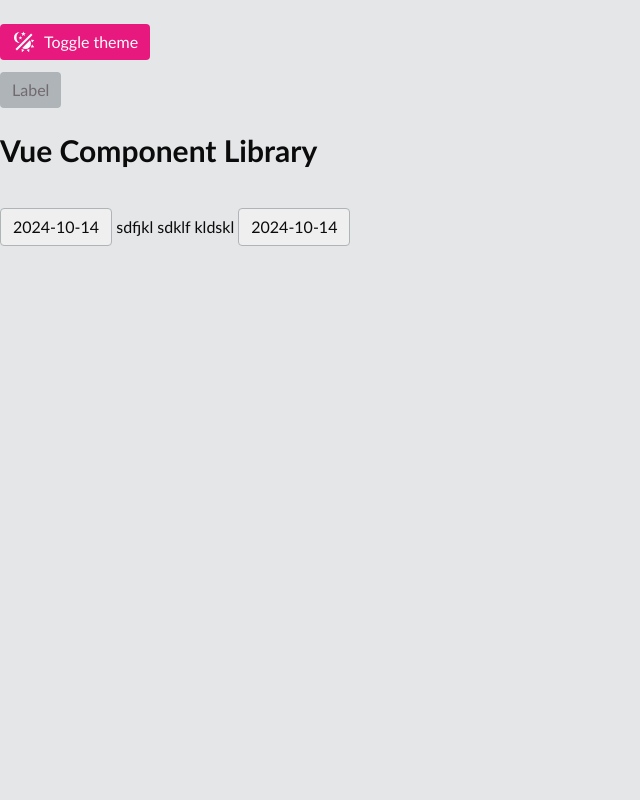
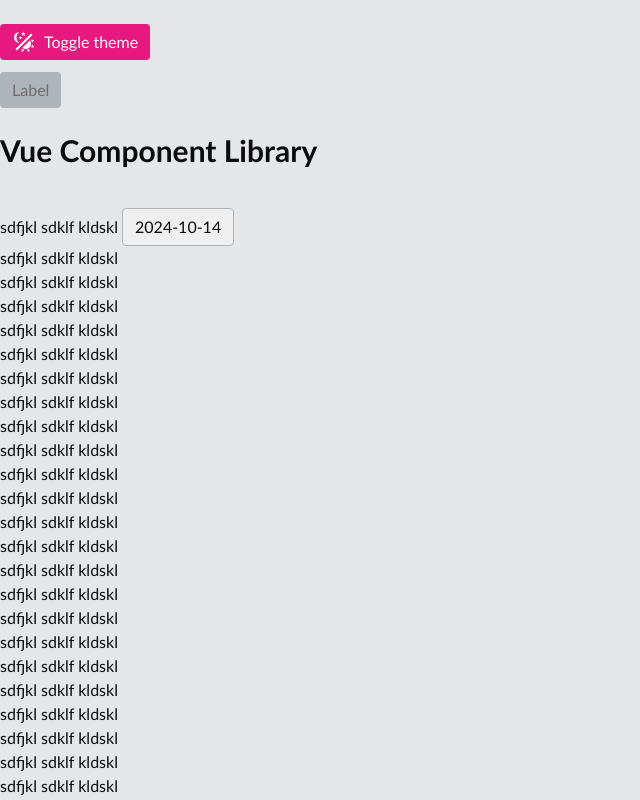
Before and after one commit to marepilc/vue-components, a Nuxt app: page / in a window 1280 px wide. Shown: the top 800 px of the page, without its empty margins (0-640 px from the left). Built offline with nearby package versions, Linux system fonts and the light colour scheme.

Commit message:
DatePicker WiP

```diff
--- a/components/DatePicker.vue
+++ b/components/DatePicker.vue
@@ -1,6 +1,4 @@
 <script setup lang="ts">
-import { ref, computed, defineProps, nextTick } from 'vue'
-
 const props = defineProps({
     format: {
         type: String,
@@ -92,8 +90,37 @@ function toggleSelector() {
 function positionPicker() {
     if (pickerRef.value && buttonRef.value) {
         const buttonRect = buttonRef.value.getBoundingClientRect()
-        pickerRef.value.style.top = `${buttonRect.bottom + window.scrollY + 4}px` // Add some space below the button
-        pickerRef.value.style.left = `${buttonRect.left + window.scrollX}px`
+        const pickerEl = pickerRef.value
+
+        const pickerHeight = pickerEl.offsetHeight
+        const pickerWidth = pickerEl.offsetWidth
+
+        const viewportHeight = window.innerHeight
+        const viewportWidth = window.innerWidth
+
+        // Calculate positions
+        let top = buttonRect.bottom + window.scrollY + 4
+        let left =
+            buttonRect.left +
+            window.scrollX +
+            buttonRect.width / 2 -
+            pickerWidth / 2
+
+        // Adjust positioning if not enough space
+        if (left < 0) {
+            left = 4 // Add some padding from the left edge
+        } else if (left + pickerWidth > viewportWidth) {
+            left = viewportWidth - pickerWidth - 4 // Add some padding from the right edge
+        }
+
+        if (top + pickerHeight > viewportHeight) {
+            // Not enough space below, position above the button
+            top = buttonRect.top + window.scrollY - pickerHeight - 4
+        }
+
+        // Apply positioning styles
+        pickerEl.style.top = `${top}px`
+        pickerEl.style.left = `${left}px`
     }
 }
 
@@ -221,7 +248,7 @@ onBeforeUnmount(() => {
         <div
             v-if="pickerOpen"
             ref="pickerRef"
-            class="bg-form-light dark:bg-form-dark min-w-60 scale-95 transform rounded-md border border-surface-300 opacity-0 shadow-md transition-all duration-300 ease-out dark:border-surface-800"
+            class="min-w-60 scale-95 transform rounded-md border border-surface-300 bg-form-light opacity-0 shadow-md transition-all duration-300 ease-out dark:border-surface-800 dark:bg-form-dark"
             :class="pickerOpen ? 'scale-100 opacity-100' : ''"
             style="position: absolute; z-index: 10"
         >
@@ -355,7 +382,7 @@ onBeforeUnmount(() => {
             type="button"
             ref="buttonRef"
             @click="toggleSelector"
-            class="bg-form-light dark:bg-form-dark mt-4 cursor-default rounded border border-surface-300 px-3 py-1.5 text-center focus:outline-none focus:ring-1 focus:ring-primary-500 focus:ring-opacity-50 focus:ring-offset-2 focus:ring-offset-surface-50 dark:border-surface-800 dark:focus:ring-offset-surface-950"
+            class="mt-4 cursor-default rounded border border-surface-300 bg-form-light px-3 py-1.5 text-center focus:outline-none focus:ring-1 focus:ring-primary-500 focus:ring-opacity-50 focus:ring-offset-2 focus:ring-offset-surface-50 dark:border-surface-800 dark:bg-form-dark dark:focus:ring-offset-surface-950"
         >
             {{ formatDate(selectedDate, props.format) }}
         </button>
--- a/pages/index.vue
+++ b/pages/index.vue
@@ -27,8 +27,85 @@ function toggleTheme() {
         <h1 class="py-6 text-3xl font-bold text-ink-950 dark:text-ink-50">
             Vue Component Library
         </h1>
+        sdfjkl sdklf kldskl
         <DatePicker />
+
+        <br />
         sdfjkl sdklf kldskl
+        <br />
+        sdfjkl sdklf kldskl
+        <br />
+        sdfjkl sdklf kldskl
+        <br />
+        sdfjkl sdklf kldskl
+        <br />
+        sdfjkl sdklf kldskl
+        <br />
+        sdfjkl sdklf kldskl
+        <br />
+        sdfjkl sdklf kldskl
+        <br />
+        sdfjkl sdklf kldskl
+        <br />
+        sdfjkl sdklf kldskl
+        <br />
+        sdfjkl sdklf kldskl
+        <br />
+        sdfjkl sdklf kldskl
+        <br />
+        sdfjkl sdklf kldskl
+        <br />
+        sdfjkl sdklf kldskl
+        <br />
+        sdfjkl sdklf kldskl
+        <br />
+        sdfjkl sdklf kldskl
+        <br />
+        sdfjkl sdklf kldskl
+        <br />
+        sdfjkl sdklf kldskl
+        <br />
+        sdfjkl sdklf kldskl
+        <br />
+        sdfjkl sdklf kldskl
+        <br />
+        sdfjkl sdklf kldskl
+        <br />
+        sdfjkl sdklf kldskl
+        <br />
+        sdfjkl sdklf kldskl
+        <br />
+        sdfjkl sdklf kldskl
+        <br />
+        sdfjkl sdklf kldskl
+        <br />
+        sdfjkl sdklf kldskl
+        <br />
+        sdfjkl sdklf kldskl
+        <br />
+        sdfjkl sdklf kldskl
+        <br />
+        sdfjkl sdklf kldskl
+        <br />
+        sdfjkl sdklf kldskl
+        <br />
+        sdfjkl sdklf kldskl
+        <br />
+        sdfjkl sdklf kldskl
+        <br />
+        sdfjkl sdklf kldskl
+        <br />
+        sdfjkl sdklf kldskl
+        <br />
+        sdfjkl sdklf kldskl
+        <br />
+        sdfjkl sdklf kldskl
+        <br />
+        sdfjkl sdklf kldskl
+        <br />
+        <br />
+        <br />
+        <br />
         <DatePicker />
     </main>
 </template>
```
